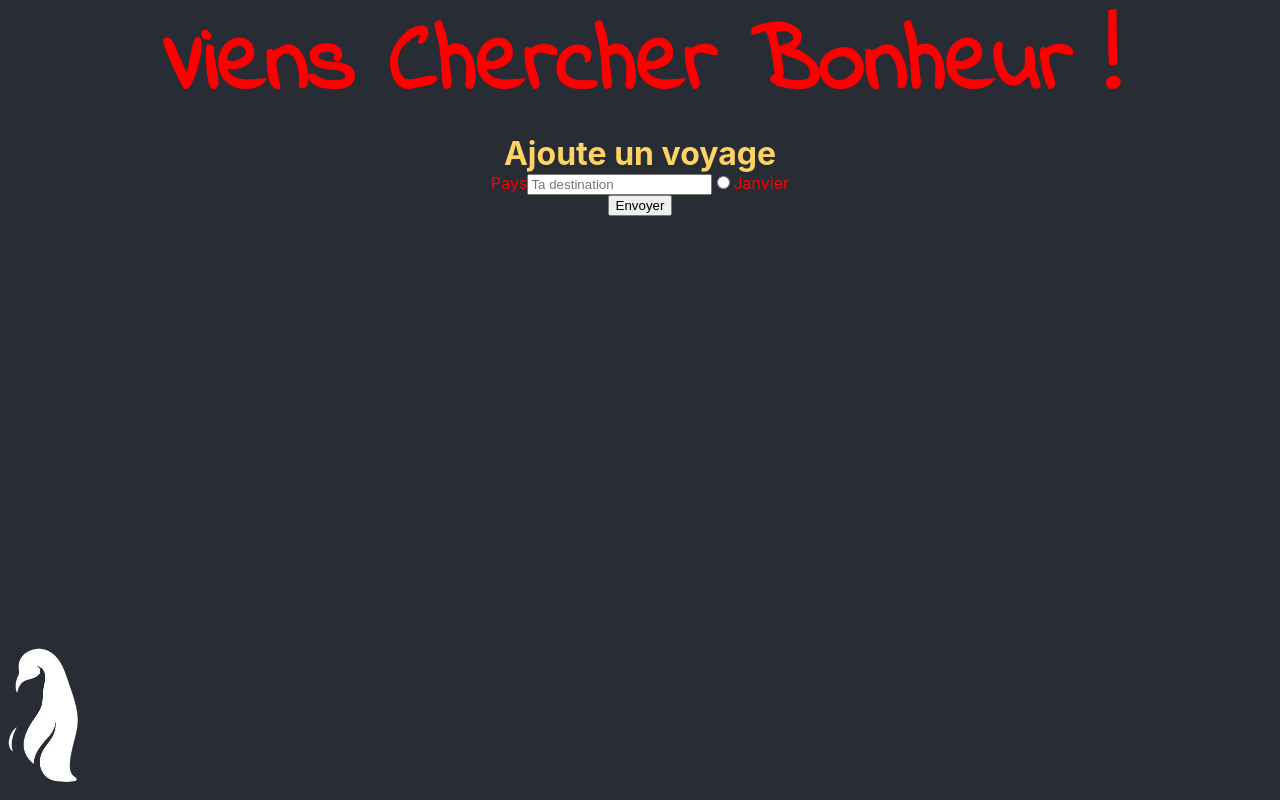
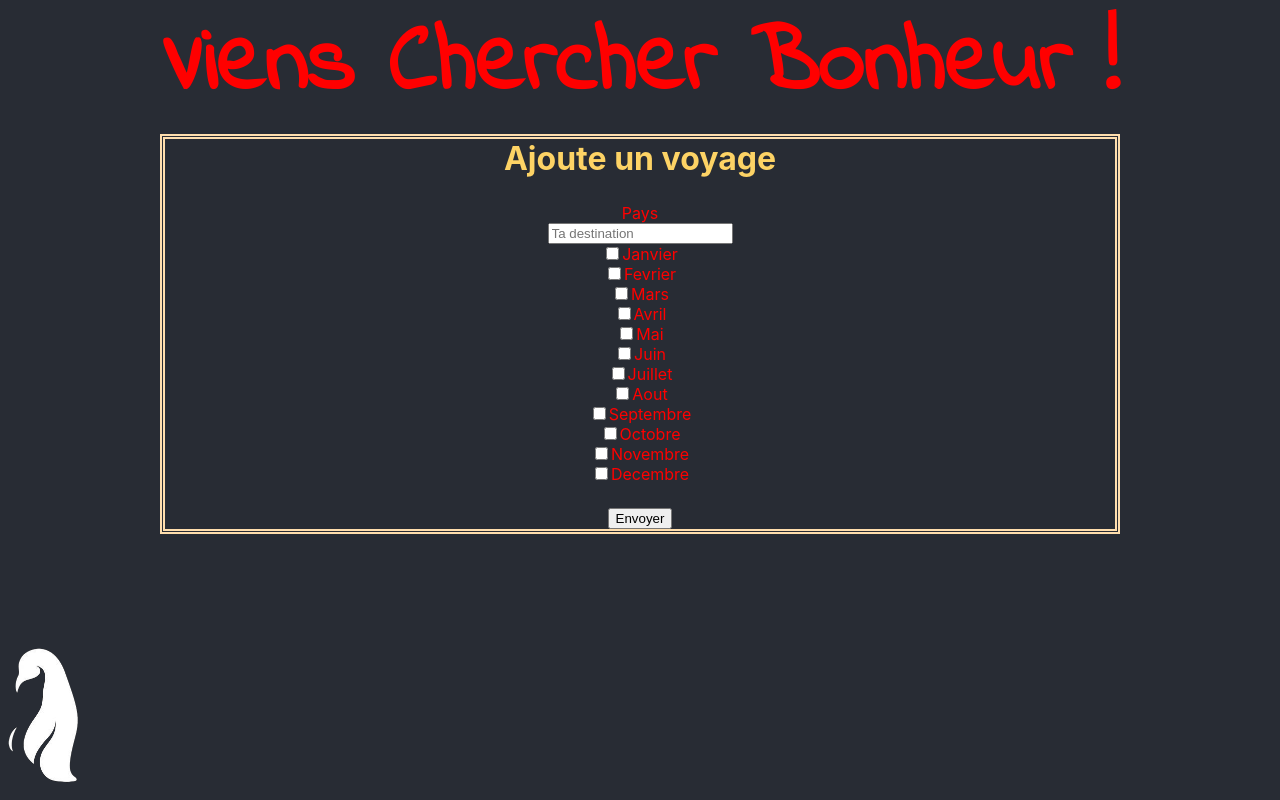
Before and after one commit to BlandineM/voyage, a React (Create React App) app in the folder frontend/: page /newtrip in a window 1280 px wide. Built offline with nearby package versions, Linux system fonts and the light colour scheme.

Commit message:
build of form

```diff
--- a/frontend/src/components/AddTrip.jsx
+++ b/frontend/src/components/AddTrip.jsx
@@ -1,12 +1,27 @@
 import React, { useState } from "react";
+import { useHistory } from "react-router-dom";
 import "./style/addTrip.scss";
 import axios from "axios";
 
 export default function Addtrip() {
+  const history = useHistory();
   const [pays, setPays] = useState("");
-  const [month] = "01";
-  const [type] = "plage";
-
+  const [month, setMonth] = useState("01");
+  const type = "plage";
+  const arrayMois = [
+    "Janvier",
+    "Fevrier",
+    "Mars",
+    "Avril",
+    "Mai",
+    "Juin",
+    "Juillet",
+    "Aout",
+    "Septembre",
+    "Octobre",
+    "Novembre",
+    "Decembre"
+  ];
   function sqlNameByType(type) {
     if (type === "plage") {
       return "P";
@@ -15,18 +30,28 @@ export default function Addtrip() {
     }
   }
 
-  function addTrip(e) {
+  function addTrip() {
     const sqlName = sqlNameByType(type);
-    axios.post(`http://localhost:5000/plage/01/newtrip`, {
-      pays,
-      mois_conseille_P: month
-    });
+    axios
+      .post(`http://localhost:5000/plage/01/newtrip`, {
+        pays
+      })
+      .then(({ data }) => {
+        history.push("/");
+      });
   }
+  console.log(month);
+
   return (
     <div className="formulaire">
-      <form>
+      <form
+        onSubmit={e => {
+          e.preventDefault();
+          addTrip();
+        }}
+      >
         <h1>Ajoute un voyage </h1>
-        <p>
+        <p className="input">
           <label for="pays">Pays</label>
           <input
             type="text"
@@ -36,22 +61,23 @@ export default function Addtrip() {
             placeholder="Ta destination"
             onChange={evt => setPays(evt.target.value)}
           ></input>
-          <input
-            type="radio"
-            name="01"
-            id="01"
-            value={month}
-            // onchange={evt => setMonth(evt.target.value)}
-          />
-          <label for="01">Janvier</label>
+
+          {arrayMois.map((mois, i) => {
+            return (
+              <div key={i} className="inputs">
+                <input
+                  type="checkbox"
+                  name={i + 1}
+                  id={i + 1}
+                  value={i + 1}
+                  onchange={evt => setMonth(evt.target.value)}
+                />
+                <label for={i}>{mois}</label>
+              </div>
+            );
+          })}
         </p>
-        <input
-          type="submit"
-          value="Envoyer"
-          onSubmit={e => {
-            addTrip(e);
-          }}
-        ></input>
+        <input type="submit" value="Envoyer"></input>
       </form>
     </div>
   );
--- a/frontend/src/components/style/addTrip.scss
+++ b/frontend/src/components/style/addTrip.scss
@@ -2,11 +2,21 @@
   form {
     display: flex;
     flex-direction: column;
+    justify-content: space-between;
     align-items: center;
-    width: 100%;
+    border: thick double navajowhite;
+    margin: auto;
+    width: 75%;
+    height: 50vh;
   }
   h1 {
     color: #fdd365;
+  }
+  .input {
+    display: flex;
+    flex-direction: column;
+    justify-content: space-between;
+    align-items: center;
   }
   label {
     color: red;
```
